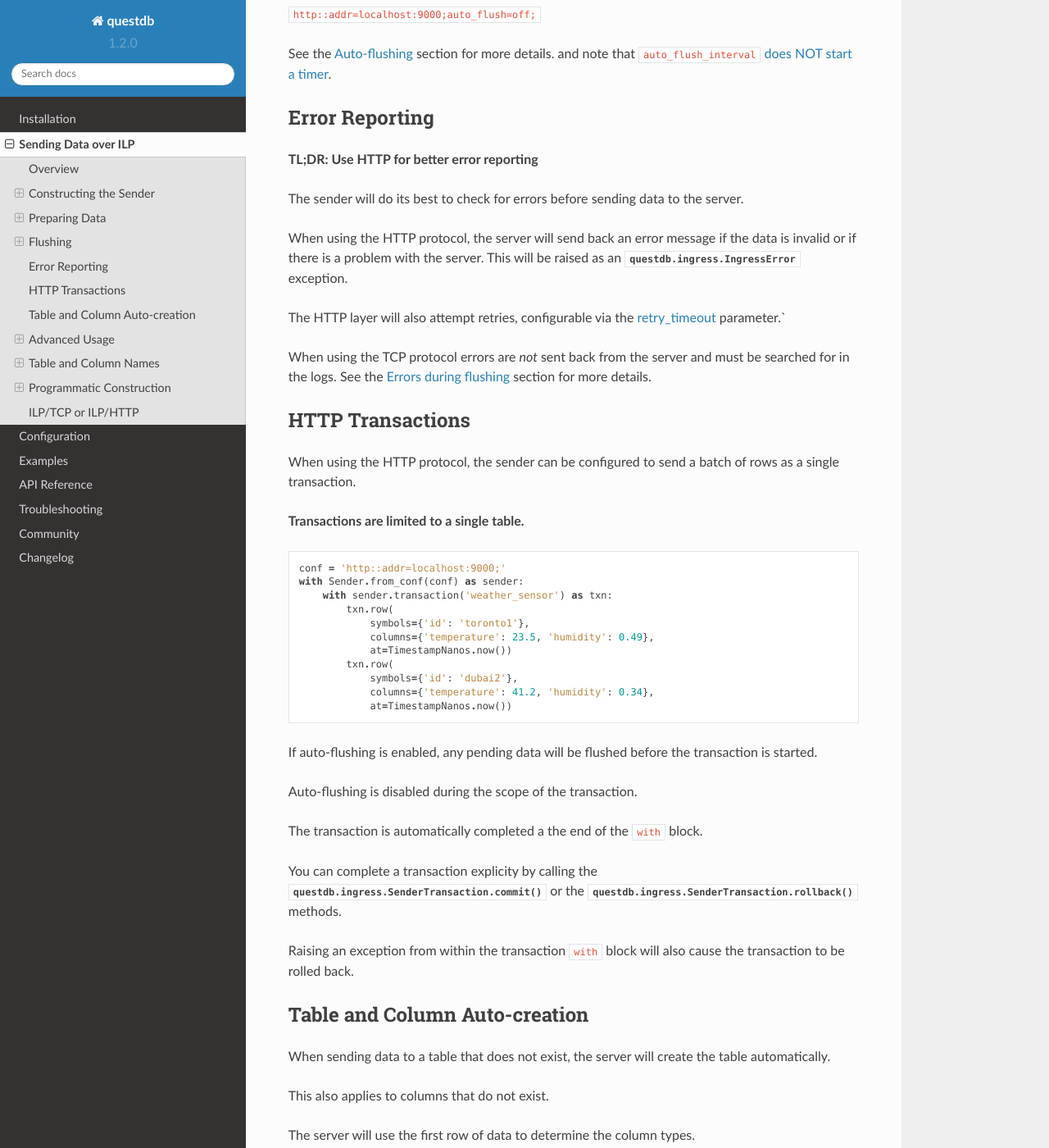
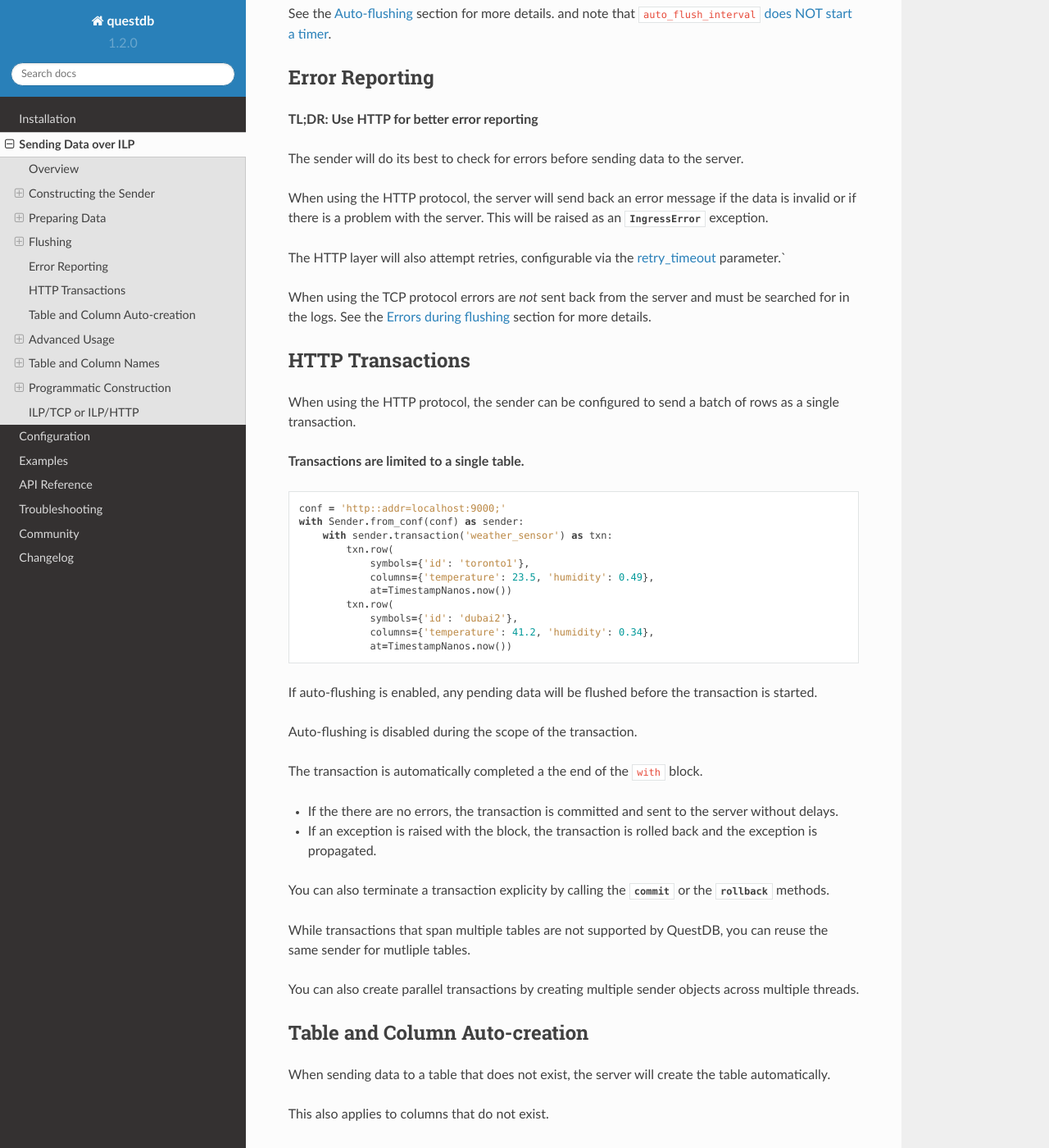
Before and after one commit to questdb/py-questdb-client, a Sphinx documentation site: the page built from docs/sender.rst, in a window 1280 px wide and 1400 px high, scrolled down 4452 px. Shown: the whole window at 82% size. Built offline with Sphinx 7.4.7 and the Read the Docs theme 2.0.0, drawn with Linux system fonts in a browser that asks for light colours; some of the changed text lies outside the part shown.

Commit message:
more doc fixes

```diff
--- a/docs/conf.rst
+++ b/docs/conf.rst
@@ -5,7 +5,7 @@ Configuration
 =============
 
 When constructing a :ref:`sender <sender>` you can pass a configuration string
-to the :func:`questdb.ingress.Sender.from_conf` method.
+to the :func:`Sender.from_conf <questdb.ingress.Sender.from_conf>` method.
 
 .. code-block:: python
 
@@ -169,37 +169,39 @@ The following parameters control the :ref:`sender_auto_flush` behavior.
 ``auto_flush_interval``
 -----------------------
 
-It should be noted that the ``auto_flush_interval`` does not start a timer
-from the point that a row is added. In fact, the client does not internally
-rely on any timers at all.
+The `auto_flush_interval` parameter controls how long the sender's buffer can be
+left unflushed for after appending a new row via the
+:func:`Sender.row <questdb.ingress.Sender.row>` or the
+:func:`Sender.dataframe <questdb.ingress.Sender.dataframe>` methods.
+It is defined in milliseconds.
 
-Instead after a row is added (either via the ``row`` method or the ``dataframe``
-method), the client checks if the interval has passed since the last flush. If
-it has, the client will flush the buffer.
+Note that this parameter does *not* create a timer that counts down
+each time data is added. Instead, the client checks the time elapsed since the
+last flush each time new data is added. If the elapsed time exceeds the
+specified ``auto_flush_interval``, the client automatically flushes the current
+buffer to the database.
 
-To make this point clearer, consider the following example.
+Consider the following example:
 
 .. code-block:: python
 
     from questdb.ingress import Sender, TimestampNanos
     import time
-
     conf = "http::addr=localhost:9009;auto_flush_interval=1000;"
     with Sender.from_conf(conf) as sender:
         # row 1
-        sender.row('table1', symbols={'sym': 'AAPL'}, at=TimestampNanos.now())
-
+        sender.row('table1', columns={'val': 1}, at=TimestampNanos.now())
         time.sleep(60)  # sleep for 1 minute
-
         # row 2
-        sender.row('table1', symbols={'sym': 'AAPL'}, at=TimestampNanos.now())
+        sender.row('table2', columns={'val': 2}, at=TimestampNanos.now())
 
 In this example above, "row 1" will not be flushed for a whole minute, until
 "row 2" is added and the ``auto_flush_interval`` limit of 1 second is exceeded,
-causing both "row 1" and "row 2" to be flushed.
+causing both "row 1" and "row 2" to be flushed together.
 
-If you need consistent flushing at specific intervals, you should implement your
-own timer-based logic. The :ref:`sender_advanced` documentation should help you.
+If you need consistent flushing at specific intervals, you should set
+``auto_flush_interval=off`` and implement your own timer-based logic.
+The :ref:`sender_advanced` documentation should help you.
 
 .. _sender_conf_buffer:
 
--- a/docs/examples.rst
+++ b/docs/examples.rst
@@ -13,9 +13,6 @@ The following example connects to the database and sends two rows (lines).
 The connection is unauthenticated and the data is sent at the end of the
 ``with`` block.
 
-Here the :class:`questdb.ingress.Sender` is constructed with just ``host`` and
-``port``.
-
 .. literalinclude:: ../examples/basic.py
    :language: python
 
@@ -28,9 +25,6 @@ Authentication and TLS
 Continuing from the previous example, the connection is authenticated
 and also uses TLS.
 
-Here the :class:`questdb.ingress.Sender` is also constructed with the ``auth``
-and ``tls`` arguments.
-
 .. literalinclude:: ../examples/auth_and_tls.py
    :language: python
 
@@ -38,15 +32,13 @@ and ``tls`` arguments.
 Explicit Buffers
 ----------------
 
-For more advanced use cases where the same messages need to be sent to multiple
-questdb instances or you want to decouple serialization and sending (as may be
-in a multi-threaded application) construct :class:`questdb.ingress.Buffer`
-objects explicitly, then pass them to the :func:`questdb.ingress.Sender.flush`
-method.
+For more :ref:`advanced use cases <sender_advanced>` where the same messages
+need to be sent to multiple questdb instances or you want to decouple
+serialization and sending (as may be in a multi-threaded application) construct
+:class:`Buffer <questdb.ingress.Buffer>` objects explicitly, then pass them to
+the :func:`Sender.flush <questdb.ingress.Sender.flush>` method.
 
-Note that this bypasses ``auto-flush`` logic
-(see :class:`questdb.ingress.Sender`) and you are fully responsible for ensuring
-all data is sent.
+Note that this bypasses :ref:`auto-flushing <sender_auto_flush>`.
 
 .. literalinclude:: ../examples/buffer.py
    :language: python
@@ -77,7 +69,7 @@ The following example shows how to insert data from a Pandas DataFrame to the
    :language: python
 
 For details on all options, see the
-:func:`questdb.ingress.Buffer.dataframe` method.
+:func:`Buffer.dataframe <questdb.ingress.Buffer.dataframe>` method.
 
 
 ``pd.Categorical`` and multiple tables
@@ -101,7 +93,7 @@ After running this example, the rows will be split across the ``'humidity'``,
 ``'temp_c'`` and ``'voc_index'`` tables.
 
 For details on all options, see the
-:func:`questdb.ingress.Buffer.dataframe` method.
+:func:`Buffer.dataframe <questdb.ingress.Buffer.dataframe>` method.
 
 Loading Pandas from a Parquet File
 ----------------------------------
@@ -115,4 +107,4 @@ name.
    :language: python
 
 For details on all options, see the
-:func:`questdb.ingress.Buffer.dataframe` method.
+:func:`Buffer.dataframe <questdb.ingress.Buffer.dataframe>` method.
--- a/docs/installation.rst
+++ b/docs/installation.rst
@@ -24,8 +24,7 @@ or to update the dependency::
     poetry update questdb
 
 
-Note that the :func:`questdb.ingress.Buffer.dataframe` and the
-:func:`questdb.ingress.Sender.dataframe` methods also require the following
+Note that ingesting dataframes also require the following
 dependencies to be installed:
 
 * ``pandas``
--- a/docs/sender.rst
+++ b/docs/sender.rst
@@ -7,8 +7,8 @@ Sending Data over ILP
 Overview
 ========
 
-The :class:`questdb.ingress.Sender` class is a client that inserts rows into
-QuestDB via the
+The :class:`Sender <questdb.ingress.Sender>` class is a client that inserts
+rows into QuestDB via the
 `ILP protocol <https://questdb.io/docs/reference/api/ilp/overview/>`_, with
 support for both ILP over TCP and the newer and recommended ILP over HTTP.
 The sender also supports TLS and authentication.
@@ -72,9 +72,9 @@ You can also initialize the sender from an environment variable::
 
 The content of the environment variable is the same
 :ref:`configuration string <sender_conf>` as taken by the
-:func:`questdb.ingress.Sender.from_conf` method, but moving it to an environment
-variable is more secure and allows you to avoid hardcoding
-sensitive information such as passwords and tokens in your code.
+:func:`Sender.from_conf <questdb.ingress.Sender.from_conf>` method,
+but moving it to an environment variable is more secure and allows you to avoid
+hardcoding sensitive information such as passwords and tokens in your code.
 
 .. code-block:: python
 
@@ -98,8 +98,8 @@ Appending Rows
 --------------
 
 You can append as many rows as you like by calling the
-:func:`questdb.ingress.Sender.row` method. The full method arguments are
-documented in the :func:`questdb.ingress.Buffer.row` method.
+:func:`Sender.row <questdb.ingress.Sender.row>` method. The full method arguments are
+documented in the :func:`Buffer.row <questdb.ingress.Buffer.row>` method.
 
 Appending Pandas Dataframes
 ---------------------------
@@ -112,8 +112,9 @@ faster than appending rows one by one.
 .. literalinclude:: ../examples/pandas_basic.py
    :language: python
 
-For more details see :func:`questdb.ingress.Sender.dataframe`
-and for full argument options see :func:`questdb.ingress.Buffer.dataframe`.
+For more details see :func:`Sender.dataframe <questdb.ingress.Sender.dataframe>`
+and for full argument options see
+:func:`Buffer.dataframe <questdb.ingress.Buffer.dataframe>`.
 
 String vs Symbol Columns
 ------------------------
@@ -178,16 +179,17 @@ legacy feature.
 Flushing
 ========
 
-The sender accumulates data into an internal buffer. Flushing the buffer
-sends the data to the server over the network and clears the buffer.
+The sender accumulates data into an internal buffer. Calling
+:func`:`Sender.flush <questdb.ingress.Sender.flush>` will send the buffered data
+to QuestDB, and clear the buffer.
 
 Flushing can be done explicitly or automatically.
 
 Explicit Flushing
 -----------------
 
-An explicit call to :func:`questdb.ingress.Sender.flush` will send any pending
-data immediately.
+An explicit call to :func:`Sender.flush <questdb.ingress.Sender.flush>` will
+send any pending data immediately.
 
 .. code-block:: python
 
@@ -251,7 +253,7 @@ server.
 
 When using the HTTP protocol, the server will send back an error message if
 the data is invalid or if there is a problem with the server. This will be
-raised as an :class:`questdb.ingress.IngressError` exception.
+raised as an :class:`IngressError <questdb.ingress.IngressError>` exception.
 
 The HTTP layer will also attempt retries, configurable via the
 :ref:`retry_timeout <sender_conf_request>` parameter.`
@@ -290,12 +292,21 @@ Auto-flushing is disabled during the scope of the transaction.
 The transaction is automatically completed a the end
 of the ``with`` block.
 
-You can complete a transaction explicity by calling the
-:func:`questdb.ingress.SenderTransaction.commit` or the
-:func:`questdb.ingress.SenderTransaction.rollback` methods.
+* If the there are no errors, the transaction is committed and sent to the
+  server without delays.
 
-Raising an exception from within the transaction ``with`` block will also cause
-the transaction to be rolled back.
+* If an exception is raised with the block, the transaction is rolled back and
+  the exception is propagated.
+
+You can also terminate a transaction explicity by calling the
+:func:`commit <questdb.ingress.SenderTransaction.commit>` or the
+:func:`rollback <questdb.ingress.SenderTransaction.rollback>` methods.
+
+While transactions that span multiple tables are not supported by QuestDB, you
+can reuse the same sender for mutliple tables.
+
+You can also create parallel transactions by creating multiple sender objects
+across multiple threads.
 
 .. _sender_auto_creation:
 
@@ -358,7 +369,7 @@ Multiple Databases
 ------------------
 
 Handling buffers explicitly is also useful when sending data to multiple
-databases via the `.flush(buf, clear=False)` option.
+databases via the ``.flush(buf, clear=False)`` option.
 
 .. code-block:: python
 
@@ -407,8 +418,9 @@ All network activity also fully releases the GIL.
 Optimising HTTP Performance
 ---------------------------
 
-The sender's network communication is implemented in native Rust and thus does
-not require access to the GIL.
+The sender's network communication is implemented in native code and thus does
+not require access to the GIL, allowing for true parallelism when used using
+multiple threads.
 
 For simplicity of design and best error feedback, the `.flush()` method blocks
 until the server has acknowledged the data.
--- a/docs/troubleshooting.rst
+++ b/docs/troubleshooting.rst
@@ -33,31 +33,38 @@ Infrequent Flushing
 -------------------
 
 You may not see data appear in a timely manner because you're not calling
-:func:`questdb.ingress.Sender.flush` often enough.
+:func:`flush <questdb.ingress.Sender.flush>` often enough.
 
-You might be having issues with the :class:`questdb.ingress.Sender`'s
-:ref:`sender_auto_flush` feature.
+You might be having issues with the :class:`Sender <questdb.ingress.Sender>`'s
+:ref:`auto-flush <sender_auto_flush>` feature.
 
 .. _troubleshooting-flushing:
 
 Errors during flushing
 ----------------------
 
-Server disconnects
-~~~~~~~~~~~~~~~~~~
+ILP/TCP Server disconnects
+~~~~~~~~~~~~~~~~~~~~~~~~~~
 
-A failure in :func:`questdb.ingress.Sender.flush` generally indicates that the
-network connection was dropped.
+If you're using TCP instead of HTTP, you may see a server disconnect after
+flushing.
 
-The ILP protocol does not send errors back to the client. Instead, by design,
-it will disconnect a client if it encounters any insertion errors. This is to
-avoid errors going unnoticed.
+If the server receives invalid data over ILP/TCP it will drop the connection.
+
+The ILP/TCP protocol does not send errors back to the client. Instead,
+by design, it will disconnect a client if it encounters any insertion errors.
+This is to avoid errors going unnoticed.
 
 As an example, if a client were to insert a ``STRING`` value into a ``BOOLEAN``
 column, the QuestDB server would disconnect the client.
 
 To determine the root cause of a disconnect, inspect the `server logs
 <https://questdb.io/docs/concept/root-directory-structure#log-directory>`_.
+
+.. note::
+
+    For a better developer experience consider using
+    :ref:`HTTP instead of TCP <sender_which_protocol>`.
 
 
 Logging outgoing messages
```
Also changed, not shown: other parts of docs/sender.rst (+3 -3 lines).
